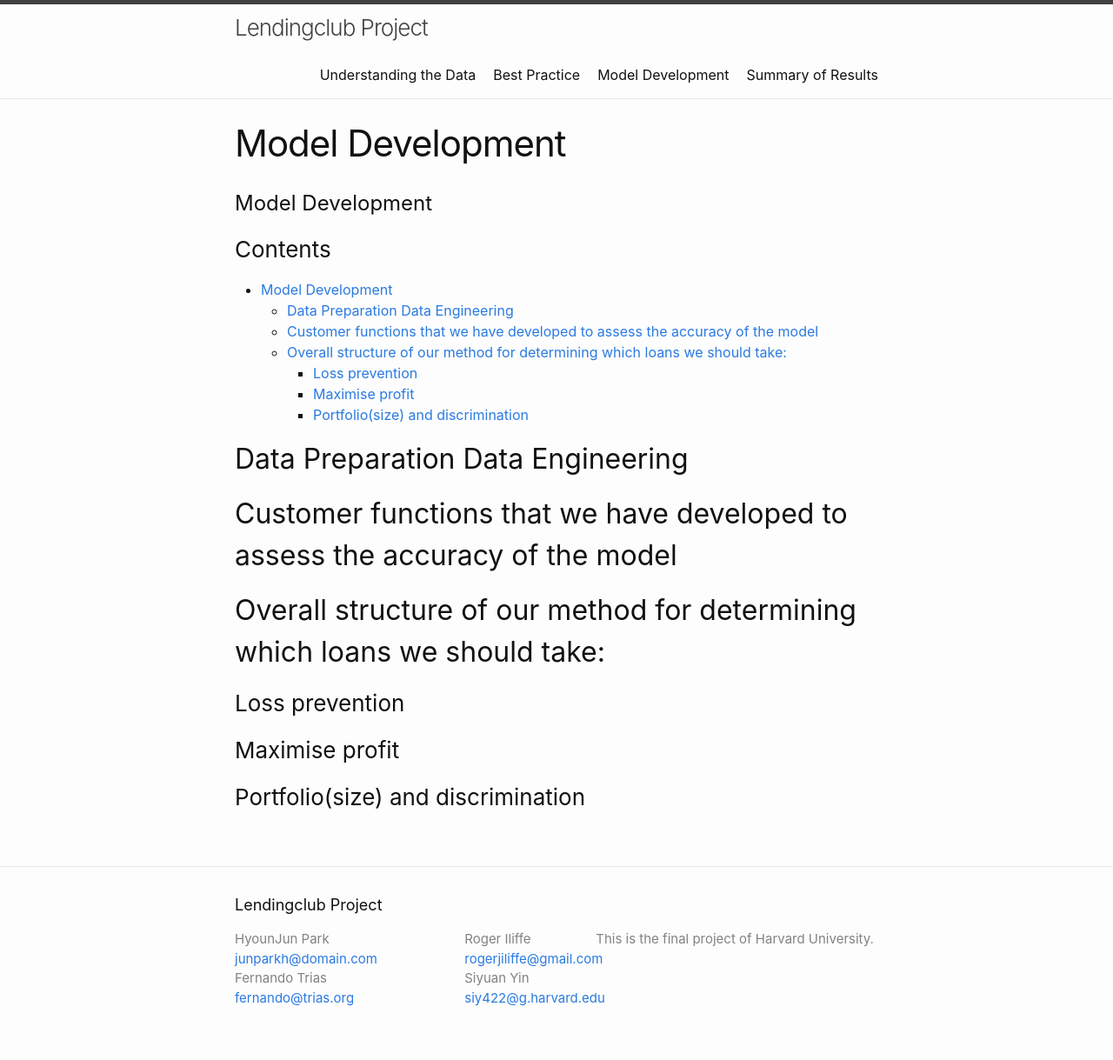
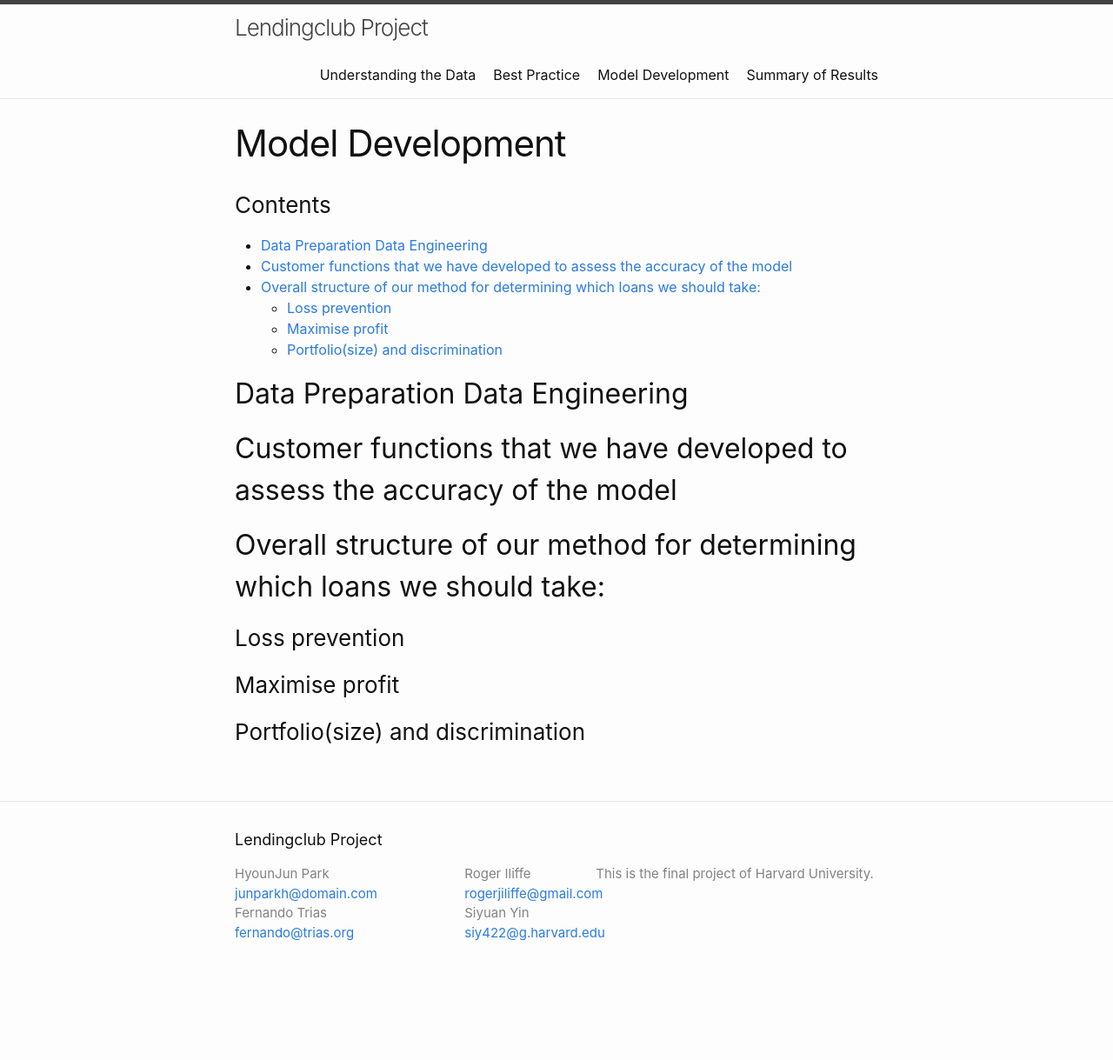
Before and after one commit to junparkh/LendingClub, a Jekyll site: the page built from menu3.md, in a window 1280 px wide. Shown: the whole page at 87% size. Built offline with Jekyll 4.4.1, drawn with Linux system fonts in a browser that asks for light colours; after the commit the page ends 1144 px from its top, so only the background shows below that.

Commit message:
Update menu3.md

```diff
--- a/menu3.md
+++ b/menu3.md
@@ -1,11 +1,8 @@
 ---
 layout: page
 title: Model Development
-permalink: /menu33/
+permalink: /menu3/
 ---
-
-# Model Development
-
 ### Contents
 {:.no_toc}
 *
```
